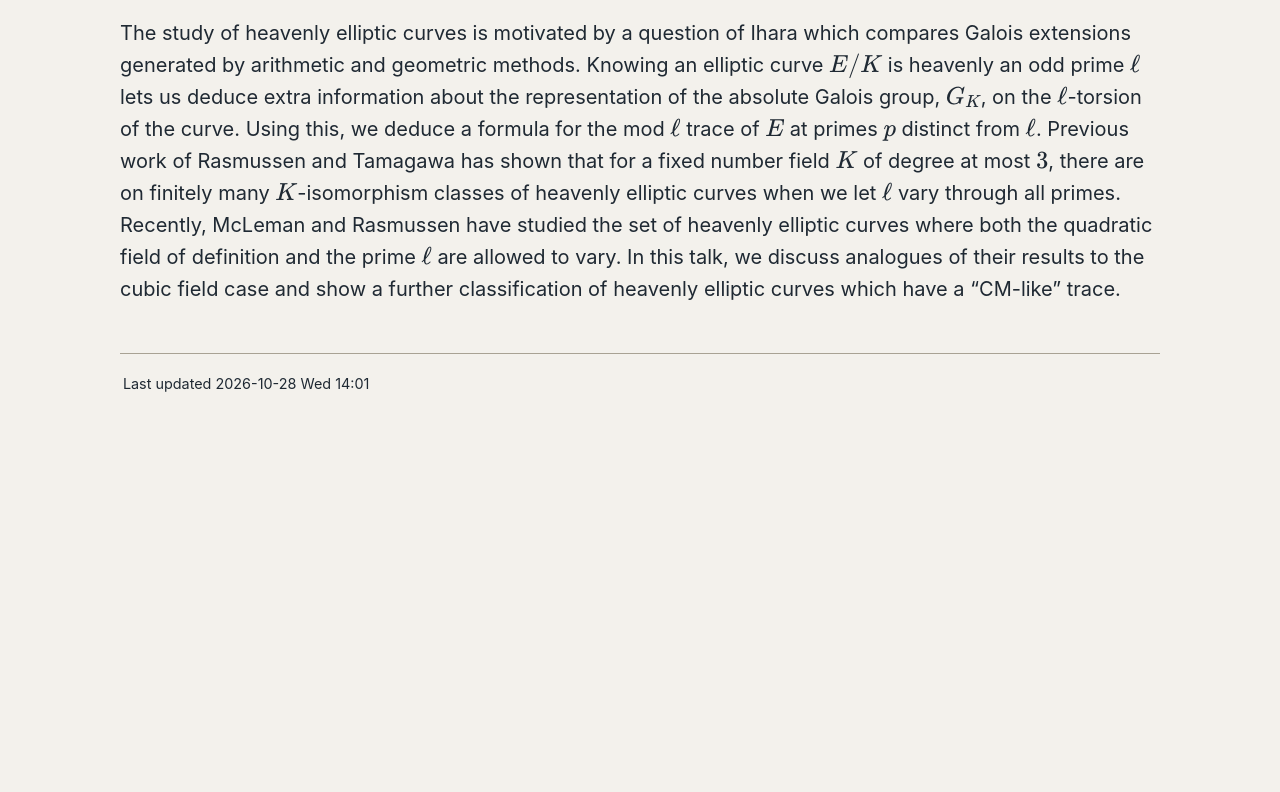
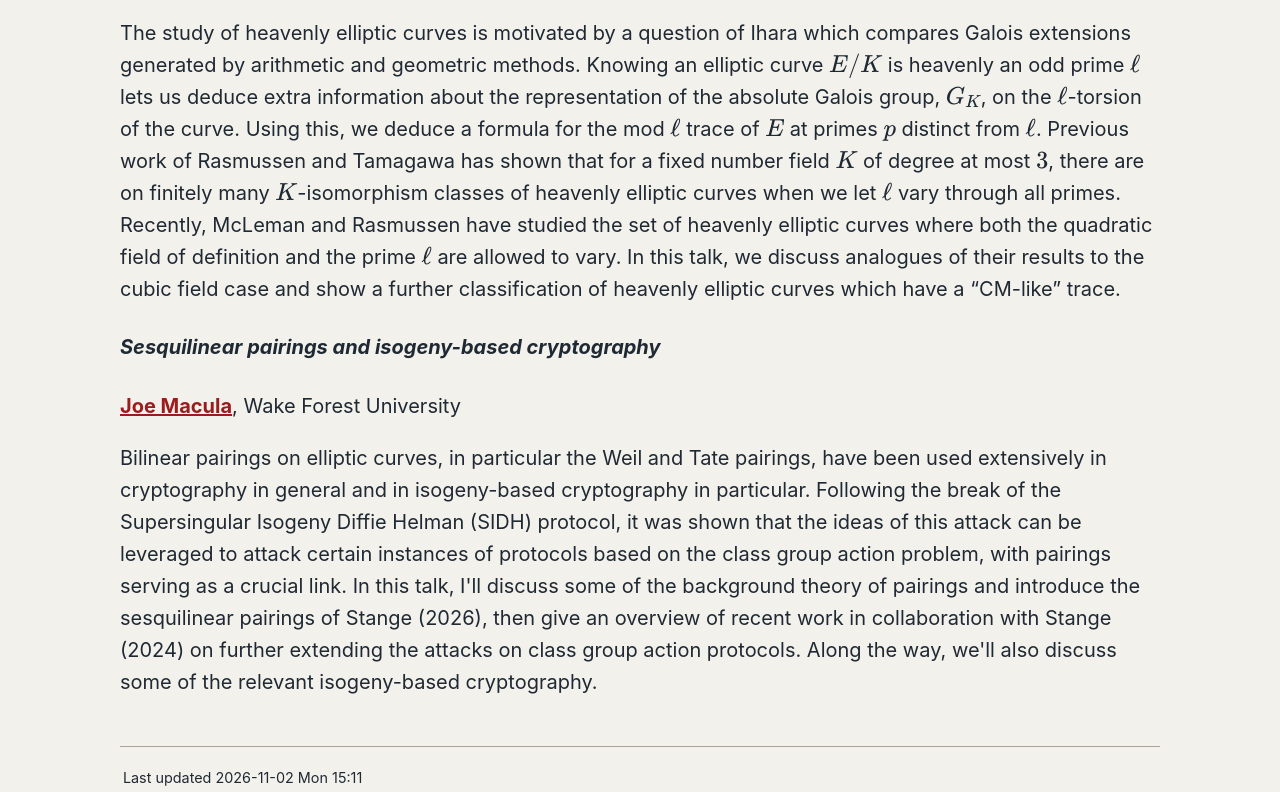
Before and after one commit to christopherrasmussen/ant-seminar, a plain HTML site: page docs/index.html in a window 1280 px wide. Shown: the part 1625-2417 px from the top of the page. Before the commit the page ends 2023 px from the top, so only its background shows below. Drawn offline with nearby package versions, Linux system fonts and the light colour scheme.

Commit message:
added macula abstract

```diff
--- a/docs/index.html
+++ b/docs/index.html
@@ -237,9 +237,9 @@ interested in speaking on recent research, especially in the
 Northeast, should feel free to <a href="mailto:crasmussen@wesleyan.edu">contact us</a>
 to discuss the possibility.
 </p>
-<div id="outline-container-org4a29d74" class="outline-2">
-<h2 id="org4a29d74">Fall 2026 Schedule</h2>
-<div class="outline-text-2" id="text-org4a29d74">
+<div id="outline-container-orgcac4294" class="outline-2">
+<h2 id="orgcac4294">Fall 2026 Schedule</h2>
+<div class="outline-text-2" id="text-orgcac4294">
 <table border="2" cellspacing="0" cellpadding="6" rules="groups" frame="hsides">
 
 
@@ -297,7 +297,7 @@ to discuss the possibility.
 <tr>
 <td class="org-left">Nov 6</td>
 <td class="org-left"><a href="https://sites.google.com/view/joe-macula">Joe Macula</a>, Wake Forest University</td>
-<td class="org-left">TBA</td>
+<td class="org-left"><a href="#2026-11-06">Sesquilinear pairings and isogeny-based cryptography</a></td>
 </tr>
 
 <tr>
@@ -333,9 +333,9 @@ to discuss the possibility.
 </table>
 </div>
 </div>
-<div id="outline-container-org61cccc9" class="outline-2">
-<h2 id="org61cccc9">Abstracts</h2>
-<div class="outline-text-2" id="text-org61cccc9">
+<div id="outline-container-org3e60f86" class="outline-2">
+<h2 id="org3e60f86">Abstracts</h2>
+<div class="outline-text-2" id="text-org3e60f86">
 </div>
 <div id="outline-container-2026-10-09" class="outline-4">
 <h4 id="2026-10-09"><i>From Gauss composition to binary orthogonal modular forms</i></h4>
@@ -384,10 +384,32 @@ a further classification of heavenly elliptic curves which have a
 </p>
 </div>
 </div>
+<div id="outline-container-2026-11-06" class="outline-4">
+<h4 id="2026-11-06"><i>Sesquilinear pairings and isogeny-based cryptography</i></h4>
+<div class="outline-text-4" id="text-2026-11-06">
+<p>
+<a href="https://sites.google.com/view/joe-macula">Joe Macula</a>, Wake Forest University
+</p>
+
+<p>
+Bilinear pairings on elliptic curves, in particular the Weil and Tate pairings,
+have been used extensively in cryptography in general and in isogeny-based
+cryptography in particular. Following the break of the Supersingular Isogeny
+Diffie Helman (SIDH) protocol, it was shown that the ideas of this attack
+can be leveraged to attack certain instances of protocols based on the class
+group action problem, with pairings serving as a crucial link. In this talk,
+I'll discuss some of the background theory of pairings and introduce the
+sesquilinear pairings of Stange (2026), then give an overview of recent
+work in collaboration with Stange (2024) on further extending the attacks
+on class group action protocols. Along the way, we'll also discuss some
+of the relevant isogeny-based cryptography.
+</p>
+</div>
+</div>
 </div>
 </div>
 <div id="postamble" class="status">
-<p>Last updated 2026-10-28 Wed 14:01</p>
+<p>Last updated 2026-11-02 Mon 15:11</p>
 </div>
 </body>
 </html>
```
Also changed, not shown: 2 other files.
